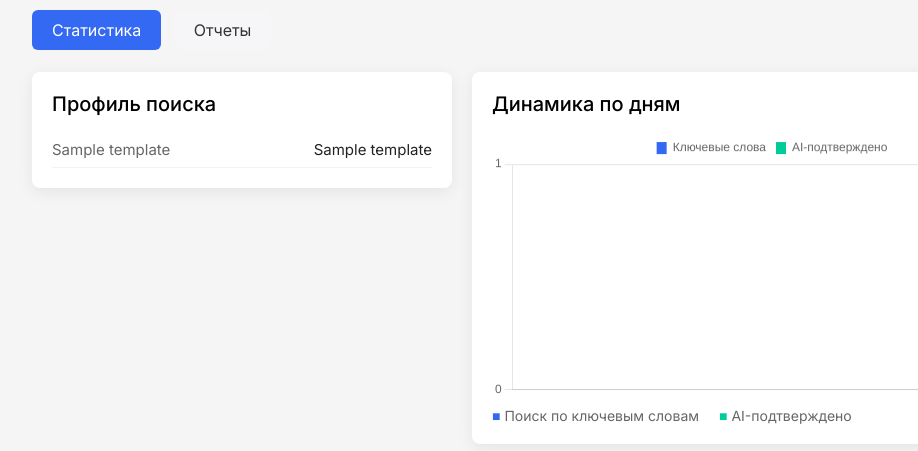
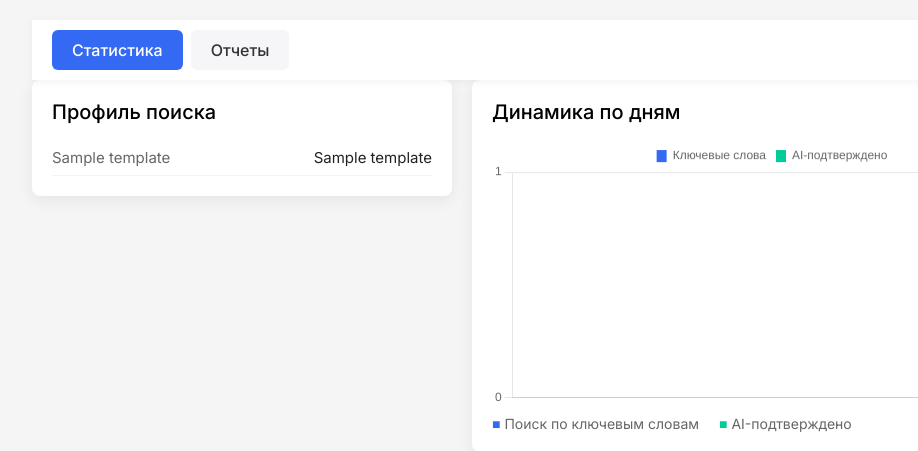
Before and after one commit to ra-led/tender-gpt, a Flask app: template web/templates/client_stat.html in a window 1280 px wide. Shown: the top 451 px of the page, without its empty margins (8-926 px from the left). Run offline with Flask 3, Linux system fonts and the light colour scheme; the template is opened without the code that fills it: most values are stand-ins (such as "Sample title", 1, 10 or a date in 2020).

Commit message:
separate tab-bar

```diff
--- a/web/app.py
+++ b/web/app.py
@@ -212,7 +212,8 @@ def dashboard(client_id):
         min_date    = min_date,
         max_date    = max_date,
         has_next    = pagination.has_next,
-        total_count = pagination.total
+        total_count = pagination.total,
+        active_tab  = 'reports'
     )
 
 @app.route('/dashboard/<client_id>/export')
@@ -328,7 +329,8 @@ def client_template_stat(client_id, template_id):
         client_id=client_id,
         template=template,
         template_id=template_id,
-        chart_data=chart_data
+        chart_data=chart_data,
+        active_tab='stat'
     )
 
 
--- a/web/static/css/style.css
+++ b/web/static/css/style.css
@@ -96,6 +96,42 @@ body {
 .action-icons button:hover img {
   transform: scale(1.1);
   filter: brightness(0.8);
+}
+
+/* ===================================================================
+   Global Tab-Bar: pulled out of individual templates and made sticky
+   =================================================================== */
+.tab-bar {
+  position: sticky;    /* or `fixed` if you want it to always float */
+  top: 0;
+  left: 0;
+  right: 0;
+  z-index: 1000;
+  display: flex;
+  background: #fff;
+  padding: 10px 20px;
+  box-shadow: 0 2px 8px rgba(0,0,0,0.05);
+  margin-bottom: 0;    /* the templates can push their own margin below */
+}
+
+.tab-bar a {
+  padding: 10px 20px;
+  margin-right: 8px;
+  border-radius: 6px;
+  text-decoration: none;
+  background: #F6F6F9;
+  color: #333;
+  font-weight: 500;
+  transition: background 0.2s, color 0.2s;
+}
+
+.tab-bar a:hover {
+  background: #e2e6ee;
+}
+
+.tab-bar a.active {
+  background: #346AF3;
+  color: #fff;
 }
 
 /* Аккордеон */
--- a/web/templates/client_stat.html
+++ b/web/templates/client_stat.html
@@ -13,11 +13,6 @@
   <script src="https://cdn.jsdelivr.net/npm/chart.js"></script>
 
   <style>
-    /* === Copy/paste the exact tab-bar styles from tender.html === */
-    .tab-bar { margin-bottom: 32px; }
-    .tab-bar a { padding: 10px 20px; border-radius: 6px; text-decoration: none; background: #F6F6F9; color: #333; margin-right: 8px; }
-    .tab-bar a.active { background: #346AF3; color: #fff; }
-
     /* Layout for stats page */
     .stat-layout { display: flex; gap: 20px; align-items: flex-start; }
     .stat-fields-panel,
```
Also changed, not shown: web/templates/tender.html (+5 -6 lines).
